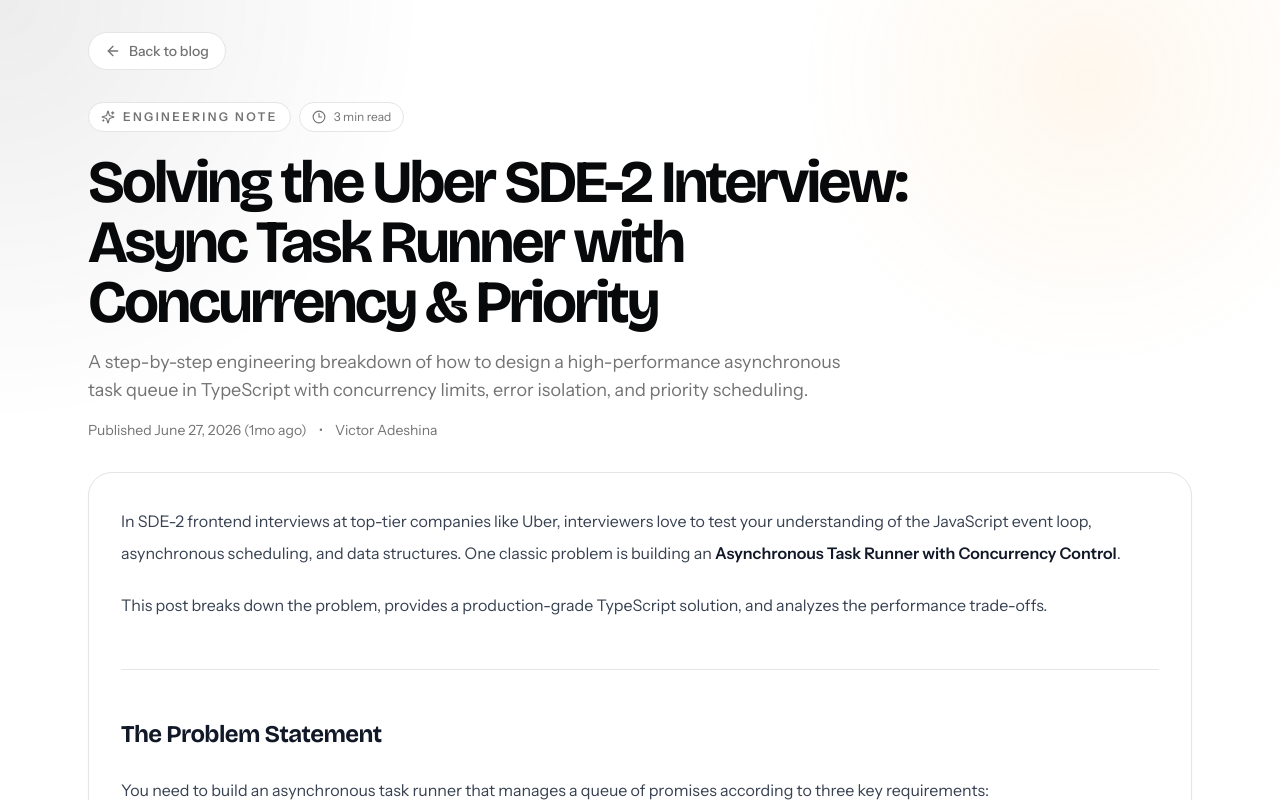
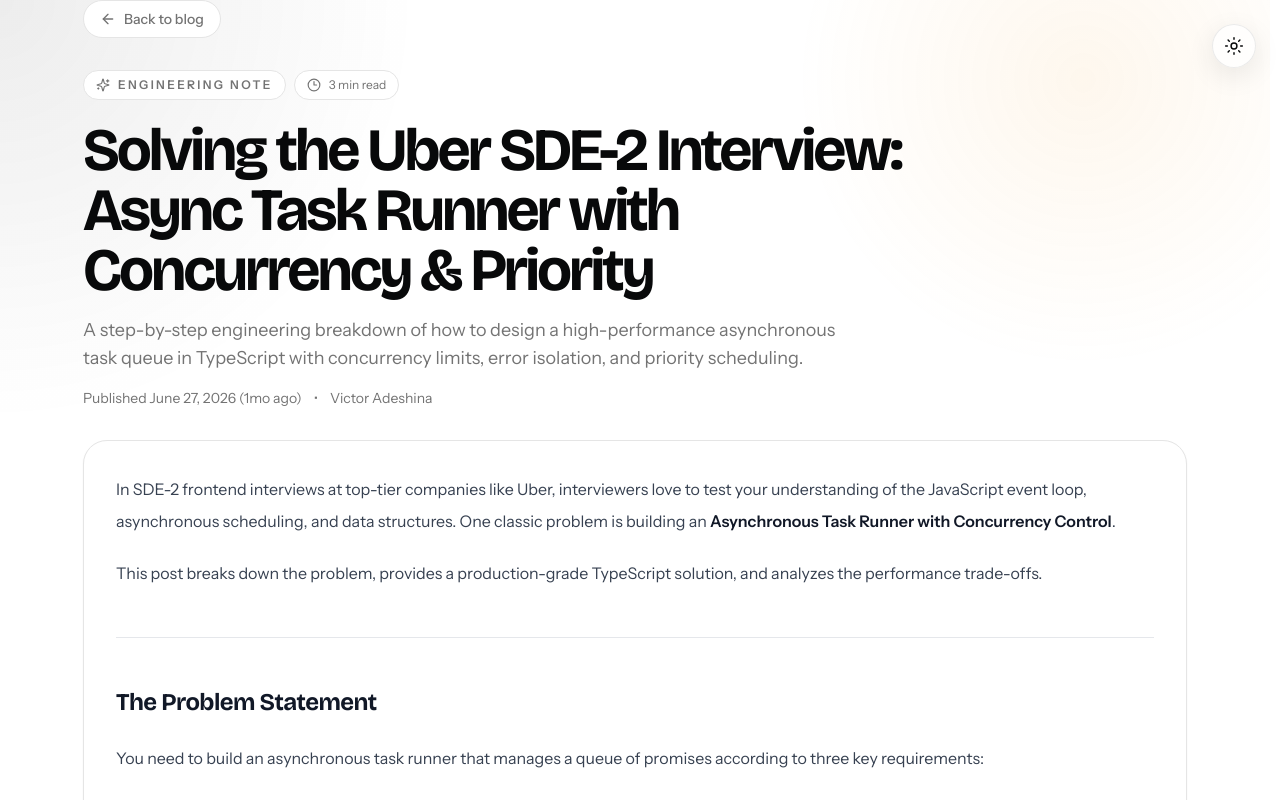
Before and after one commit to v-techhub/portfolio-v2, a Next.js app: page /blog/async-task-runner-with-concurrency-control in a window 1280 px wide. Shown: the top 800 px of the page. Built offline with nearby package versions, Linux system fonts and the light colour scheme.

Commit message:
hero redesign

```diff
--- a/src/app/globals.css
+++ b/src/app/globals.css
@@ -67,6 +67,33 @@
   }
 
   @layer base {
+    html {
+      scrollbar-gutter: stable;
+      scrollbar-width: thin;
+      scrollbar-color: hsl(var(--foreground) / 0.28) transparent;
+    }
+
+    html::-webkit-scrollbar {
+      width: 10px;
+    }
+
+    html::-webkit-scrollbar-track {
+      background: hsl(var(--background));
+    }
+
+    html::-webkit-scrollbar-thumb {
+      min-height: 48px;
+      border: 3px solid hsl(var(--background));
+      border-radius: 9999px;
+      background: hsl(var(--foreground) / 0.28);
+      background-clip: padding-box;
+    }
+
+    html::-webkit-scrollbar-thumb:hover {
+      background: hsl(var(--foreground) / 0.46);
+      background-clip: padding-box;
+    }
+
     * {
       @apply border-border;
     }
--- a/src/app/layout.tsx
+++ b/src/app/layout.tsx
@@ -1,4 +1,5 @@
 import Navbar from "@/components/navbar";
+import { ModeToggle } from "@/components/mode-toggle";
 import FullscreenLoader from "@/components/fullscreen-loader";
 import { ThemeProvider } from "@/components/theme-provider";
 import { TooltipProvider } from "@/components/ui/tooltip";
@@ -64,15 +65,20 @@
     <html lang="en" suppressHydrationWarning>
       <body
         className={cn(
-          "min-h-screen bg-background font-sans antialiased max-w-6xl mx-auto py-6 sm:py-8 px-6",
+          "min-h-screen max-w-6xl mx-auto overflow-x-clip bg-background px-6 font-sans antialiased",
           fontSans.variable,
           bricolageGrotesque.variable,
         )}
       >
-        <ThemeProvider attribute="class" defaultTheme="light">
+        <ThemeProvider
+          attribute="class"
+          defaultTheme="system"
+          enableSystem
+        >
           <TooltipProvider delayDuration={0}>
             <LenisProvider>
               <FullscreenLoader />
+              <ModeToggle />
               {children}
               <Navbar />
             </LenisProvider>
--- a/src/app/page.tsx
+++ b/src/app/page.tsx
@@ -1,14 +1,10 @@
 import { Badge } from "@/components/ui/badge";
 import { Button } from "@/components/ui/button";
+import HorizontalProjects from "@/components/horizontal-projects";
 import { DATA } from "@/data/resume";
 import { ArrowUpRight, Download, Mail } from "lucide-react";
-import dynamic from "next/dynamic";
 import Image from "next/image";
 import Link from "next/link";
-
-const WavingHand = dynamic(() => import("@/components/waving-hand"), {
-  ssr: false,
-});
 
 function ProjectVisual({
   title,
@@ -48,26 +44,24 @@
     <main>
       <section
         id="top"
-        className="flex min-h-[calc(100svh-5rem)] flex-col justify-center py-20 sm:py-28"
+        className="relative left-1/2 isolate flex min-h-svh w-screen -translate-x-1/2 flex-col overflow-hidden bg-background text-foreground"
       >
-        <div className="max-w-4xl">
+        <div className="relative z-20 mx-auto flex w-full max-w-6xl flex-1 items-center px-6 py-20 sm:py-28">
+          <div className="w-full lg:w-[62%]">
           <p className="mb-8 flex items-center gap-2 text-sm font-medium text-muted-foreground">
             <span className="inline-block size-2 rounded-full bg-emerald-500" />
             Available for remote opportunities
           </p>
-          <h1 className="max-w-4xl text-[clamp(3.5rem,9vw,8.5rem)] font-semibold leading-[.88] tracking-[-.07em]">
+          <h1 className="max-w-4xl text-[clamp(3.5rem,7.5vw,7.5rem)] font-semibold leading-[.88] tracking-[-.07em]">
             Building products that people enjoy using.
           </h1>
-          <div className="mt-10 flex flex-col gap-8 sm:flex-row sm:items-end sm:justify-between">
+          <div className="mt-10">
             <p className="max-w-md text-lg leading-relaxed text-muted-foreground sm:text-xl">
               I&apos;m {DATA.name.split(" ")[0]}, a full-stack engineer turning
               complex business problems into fast, thoughtful digital
               experiences.
-              <span className="ml-1 inline-flex align-middle">
-                <WavingHand />
-              </span>
             </p>
-            <div className="flex shrink-0 gap-3">
+            <div className="mt-8 flex flex-wrap gap-3">
               <Button asChild size="lg" className="rounded-full px-5">
                 <Link href="#projects">
                   Selected work <ArrowUpRight className="ml-2 size-4" />
@@ -85,6 +79,19 @@
               </Button>
             </div>
           </div>
+          </div>
+
+        </div>
+
+        <div className="relative z-10 -mt-8 ml-auto h-[52svh] w-[96vw] shrink-0 md:h-[60svh] md:w-[76vw] lg:absolute lg:-bottom-[5%] lg:-right-[6vw] lg:mt-0 lg:h-[101%] lg:w-[clamp(560px,50vw,880px)]">
+          <Image
+            src="/me-mono.jpg"
+            alt="Victor Adeshina"
+            fill
+            priority
+            sizes="(max-width: 767px) 96vw, (max-width: 1023px) 76vw, 50vw"
+            className="object-contain object-bottom-right grayscale mix-blend-multiply dark:mix-blend-lighten [mask-image:linear-gradient(to_right,transparent_0%,black_42%,black_100%)] [-webkit-mask-image:linear-gradient(to_right,transparent_0%,black_42%,black_100%)]"
+          />
         </div>
       </section>
 
@@ -97,9 +104,12 @@
             01 — {String(DATA.projects.length).padStart(2, "0")}
           </span>
         </div>
-        <div className="space-y-24 sm:space-y-36">
+        <HorizontalProjects>
           {DATA.projects.map((project, index) => (
-            <article key={project.title} className="group">
+            <article
+              key={project.title}
+              className="group w-[calc(100vw-3rem)] max-w-[58rem] shrink-0 sm:w-[82vw]"
+            >
               <Link
                 href={project.href}
                 target="_blank"
@@ -144,7 +154,7 @@
               </div>
             </article>
           ))}
-        </div>
+        </HorizontalProjects>
       </section>
 
       <section id="about" className="scroll-mt-24 border-t py-20 sm:py-28">
--- a/src/components/fullscreen-loader.module.css
+++ b/src/components/fullscreen-loader.module.css
@@ -208,7 +208,8 @@
   font-weight: 500;
   letter-spacing: 0.18em;
   color: rgba(255, 255, 255, 0.92);
-  text-transform: uppercase;
+  /* text-transform: uppercase; */
+  font-family: var(--font-heading), ui-sans-serif, system-ui, sans-serif;
 }
 
 .wordmarkDivider {
@@ -336,13 +337,10 @@
 
 /* Editorial loader overrides */
 .panel { background: hsl(var(--background)); }
-.panel::before { top: 50%; height: 1px; background: hsl(var(--border)); opacity: .6; }
-.panel::after, .band { display: none; }
-.content { width: min(520px, calc(100vw - 48px)); align-items: flex-start; text-align: left; }
+.panel::before, .panel::after, .band { display: none; }
+.content { width: min(520px, calc(100vw - 48px)); align-items: flex-start; text-align: left; color: hsl(var(--foreground)); }
 .wordmark { align-items: baseline; gap: 16px; }
-.wordmarkIndex { font-size: 11px; letter-spacing: .08em; color: hsl(var(--muted-foreground)); }
-.wordmarkPrimary { font-family: var(--font-heading), ui-sans-serif, system-ui, sans-serif; font-size: clamp(2rem,5vw,3.5rem); font-weight: 600; letter-spacing: -.06em; line-height: 1; }
-.tagline { margin: 18px 0 0 27px; font-size: 12px; letter-spacing: normal; color: hsl(var(--muted-foreground)); text-transform: none; }
-.barTrack { width: 100%; height: 1px; margin-top: 52px; background: hsl(var(--border)); }
+.wordmarkPrimary { font-family: var(--font-heading), ui-sans-serif, system-ui, sans-serif; font-size: clamp(2rem,5vw,3.5rem); font-weight: 600; letter-spacing: -.06em; line-height: 1; color: hsl(var(--foreground)); }
+.barTrack { width: 100%; height: 1px; margin-top: 36px; background: hsl(var(--border)); }
 .barFill { background: hsl(var(--foreground)); box-shadow: none; }
 @keyframes panel-wipe { from { transform: translateY(0); } to { transform: translateY(-102%); } }
--- a/src/components/fullscreen-loader.tsx
+++ b/src/components/fullscreen-loader.tsx
@@ -43,11 +43,8 @@
       <div className={`${styles.panel} ${wiping ? styles.panelWipe : ""}`}>
         <div className={`${styles.content} ${wiping ? styles.contentOut : ""}`}>
           <div className={styles.wordmark}>
-            <span className={styles.wordmarkIndex}>VA / 2026</span>
             <span className={styles.wordmarkPrimary}>Victor Adeshina</span>
           </div>
-
-          <p className={styles.tagline}>Selected work &amp; digital experiences</p>
 
           <div className={styles.barTrack}>
             <div className={styles.barFill} />
--- /dev/null
+++ b/src/components/horizontal-projects.tsx
@@ -0,0 +1,71 @@
+"use client";
+
+import { useLenis } from "lenis/react";
+import type { ReactNode } from "react";
+import { useLayoutEffect, useRef, useState } from "react";
+
+export default function HorizontalProjects({ children }: { children: ReactNode }) {
+  const sectionRef = useRef<HTMLDivElement>(null);
+  const viewportRef = useRef<HTMLDivElement>(null);
+  const trackRef = useRef<HTMLDivElement>(null);
+  const [scrollDistance, setScrollDistance] = useState(0);
+
+  useLayoutEffect(() => {
+    const section = sectionRef.current;
+    const viewport = viewportRef.current;
+    const track = trackRef.current;
+
+    if (!section || !viewport || !track) return;
+
+    const measure = () => {
+      const distance = Math.max(0, track.scrollWidth - viewport.clientWidth);
+      setScrollDistance(distance);
+    };
+
+    measure();
+
+    const resizeObserver = new ResizeObserver(measure);
+    resizeObserver.observe(viewport);
+    resizeObserver.observe(track);
+    window.addEventListener("resize", measure);
+
+    return () => {
+      resizeObserver.disconnect();
+      window.removeEventListener("resize", measure);
+    };
+  }, []);
+
+  useLenis(() => {
+    const section = sectionRef.current;
+    const track = trackRef.current;
+
+    if (!section || !track || scrollDistance === 0) return;
+
+    const rect = section.getBoundingClientRect();
+    const availableScroll = section.offsetHeight - window.innerHeight;
+    const progress = Math.min(1, Math.max(0, -rect.top / availableScroll));
+
+    track.style.transform = `translate3d(${-progress * scrollDistance}px, 0, 0)`;
+  }, [scrollDistance]);
+
+  return (
+    <div
+      ref={sectionRef}
+      style={{ height: `calc(100svh + ${scrollDistance}px)` }}
+      className="relative -mx-6"
+    >
+      <div
+        ref={viewportRef}
+        className="sticky top-0 flex h-svh items-center overflow-hidden px-6"
+        aria-label="Featured projects"
+      >
+        <div
+          ref={trackRef}
+          className="flex w-max gap-8 will-change-transform sm:gap-12"
+        >
+          {children}
+        </div>
+      </div>
+    </div>
+  );
+}
--- a/src/components/lenis-provider.tsx
+++ b/src/components/lenis-provider.tsx
@@ -4,7 +4,16 @@
 
 export default function LenisProvider({ children }: { children: React.ReactNode }) {
   return (
-    <ReactLenis root options={{ lerp: 0.1, duration: 1.5, smoothWheel: true, syncTouch: true }}>
+    <ReactLenis
+      root
+      options={{
+        lerp: 0.1,
+        duration: 1.5,
+        smoothWheel: true,
+        syncTouch: true,
+        anchors: true,
+      }}
+    >
       {children}
     </ReactLenis>
   );
--- /dev/null
+++ b/src/components/mode-toggle.module.css
@@ -0,0 +1,119 @@
+.toggle {
+  position: fixed;
+  top: 16px;
+  right: 16px;
+  z-index: 80;
+  display: grid;
+  width: 44px;
+  height: 44px;
+  place-items: center;
+  border: 1px solid hsl(var(--border) / 0.8);
+  border-radius: 9999px;
+  background: hsl(var(--background) / 0.72);
+  color: hsl(var(--foreground));
+  box-shadow: 0 8px 28px hsl(var(--foreground) / 0.09);
+  backdrop-filter: blur(16px);
+  -webkit-backdrop-filter: blur(16px);
+  cursor: pointer;
+  transition:
+    transform 220ms ease,
+    background-color 220ms ease,
+    border-color 220ms ease,
+    box-shadow 220ms ease;
+}
+
+.toggle:hover {
+  transform: scale(1.055);
+  border-color: hsl(var(--foreground) / 0.22);
+  background: hsl(var(--background) / 0.9);
+  box-shadow: 0 10px 34px hsl(var(--foreground) / 0.13);
+}
+
+.toggle:focus-visible {
+  outline: 2px solid hsl(var(--ring));
+  outline-offset: 3px;
+}
+
+.iconStage {
+  position: relative;
+  width: 20px;
+  height: 20px;
+  opacity: 0;
+  transition: opacity 160ms ease;
+}
+
+.ready .iconStage {
+  opacity: 1;
+}
+
+.sun,
+.moon {
+  position: absolute;
+  inset: 0;
+  width: 20px;
+  height: 20px;
+  stroke: currentColor;
+  stroke-width: 1.75;
+  stroke-linecap: round;
+  stroke-linejoin: round;
+  transition:
+    opacity 420ms ease,
+    transform 440ms cubic-bezier(0.34, 1.56, 0.64, 1);
+}
+
+.sunCore,
+.sunRays {
+  transform-origin: center;
+  transition: transform 440ms cubic-bezier(0.34, 1.56, 0.64, 1);
+}
+
+.moon {
+  opacity: 0;
+  transform: rotate(-65deg) scale(0.45);
+}
+
+.dark .sun {
+  opacity: 0;
+  transform: rotate(80deg) scale(0.45);
+}
+
+.dark .sunCore {
+  transform: scale(0.65);
+}
+
+.dark .sunRays {
+  transform: rotate(45deg) scale(0.35);
+}
+
+.dark .moon {
+  opacity: 1;
+  transform: rotate(0deg) scale(1);
+}
+
+@media (min-width: 640px) {
+  .toggle {
+    top: 24px;
+    right: 24px;
+  }
+}
+
+@media (prefers-reduced-motion: reduce) {
+  .toggle,
+  .sun,
+  .moon,
+  .sunCore,
+  .sunRays {
+    transition-duration: 160ms;
+    transition-property: opacity, background-color, border-color;
+  }
+
+  .toggle:hover,
+  .sun,
+  .moon,
+  .dark .sun,
+  .dark .sunCore,
+  .dark .sunRays,
+  .dark .moon {
+    transform: none;
+  }
+}
--- a/src/components/mode-toggle.tsx
+++ b/src/components/mode-toggle.tsx
@@ -1,22 +1,39 @@
 "use client";
 
-import { Button } from "@/components/ui/button";
-import { MoonIcon, SunIcon } from "@radix-ui/react-icons";
 import { useTheme } from "next-themes";
+import { useEffect, useState } from "react";
+import styles from "./mode-toggle.module.css";
 
 export function ModeToggle() {
-  const { theme, setTheme } = useTheme();
+  const { resolvedTheme, setTheme } = useTheme();
+  const [mounted, setMounted] = useState(false);
+
+  useEffect(() => setMounted(true), []);
+
+  const isDark = resolvedTheme === "dark";
+  const label = mounted
+    ? `Switch to ${isDark ? "light" : "dark"} mode`
+    : "Switch colour theme";
 
   return (
-    <Button
-      variant="ghost"
+    <button
       type="button"
-      size="icon"
-      className="px-2"
-      onClick={() => setTheme(theme === "dark" ? "light" : "dark")}
+      className={`${styles.toggle} ${mounted ? styles.ready : ""} ${isDark ? styles.dark : ""}`}
+      aria-label={label}
+      title={label}
+      onClick={() => setTheme(isDark ? "light" : "dark")}
     >
-      <SunIcon className="h-[1.2rem] w-[1.2rem] text-neutral-800 dark:hidden dark:text-neutral-200" />
-      <MoonIcon className="hidden h-[1.2rem] w-[1.2rem] text-neutral-800 dark:block dark:text-neutral-200" />
-    </Button>
+      <span className={styles.iconStage} aria-hidden="true">
+        <svg className={styles.sun} viewBox="0 0 24 24" fill="none">
+          <circle className={styles.sunCore} cx="12" cy="12" r="3.5" />
+          <g className={styles.sunRays}>
+            <path d="M12 2v2M12 20v2M4.93 4.93l1.42 1.42M17.65 17.65l1.42 1.42M2 12h2M20 12h2M4.93 19.07l1.42-1.42M17.65 6.35l1.42-1.42" />
+          </g>
+        </svg>
+        <svg className={styles.moon} viewBox="0 0 24 24" fill="none">
+          <path d="M20.3 15.2A8.5 8.5 0 0 1 8.8 3.7 8.5 8.5 0 1 0 20.3 15.2Z" />
+        </svg>
+      </span>
+    </button>
   );
 }
--- a/src/components/navbar.tsx
+++ b/src/components/navbar.tsx
@@ -1,4 +1,3 @@
-import { ModeToggle } from "@/components/mode-toggle";
 import { DATA } from "@/data/resume";
 import Link from "next/link";
 
@@ -41,7 +40,7 @@
             Blog
           </Link>
         </div>
-        <div className="flex items-center gap-3">
+        <div className="flex items-center">
           <Link
             href={DATA.contact.social.LinkedIn.url}
             target="_blank"
@@ -50,7 +49,6 @@
           >
             LinkedIn
           </Link>
-          <ModeToggle />
         </div>
       </nav>
     </header>
--- a/src/components/waving-hand.tsx
+++ /dev/null
@@ -1,14 +0,0 @@
-"use client";
-
-import Lottie from "lottie-react";
-import waveData from "@/assets/lottie/wave.json";
-
-export default function WavingHand() {
-  return (
-    <Lottie
-      animationData={waveData}
-      loop={true}
-      style={{ width: "100%", height: "100%" }}
-    />
-  );
-}
```
Also changed, not shown: public/me-mono.jpg (added).
